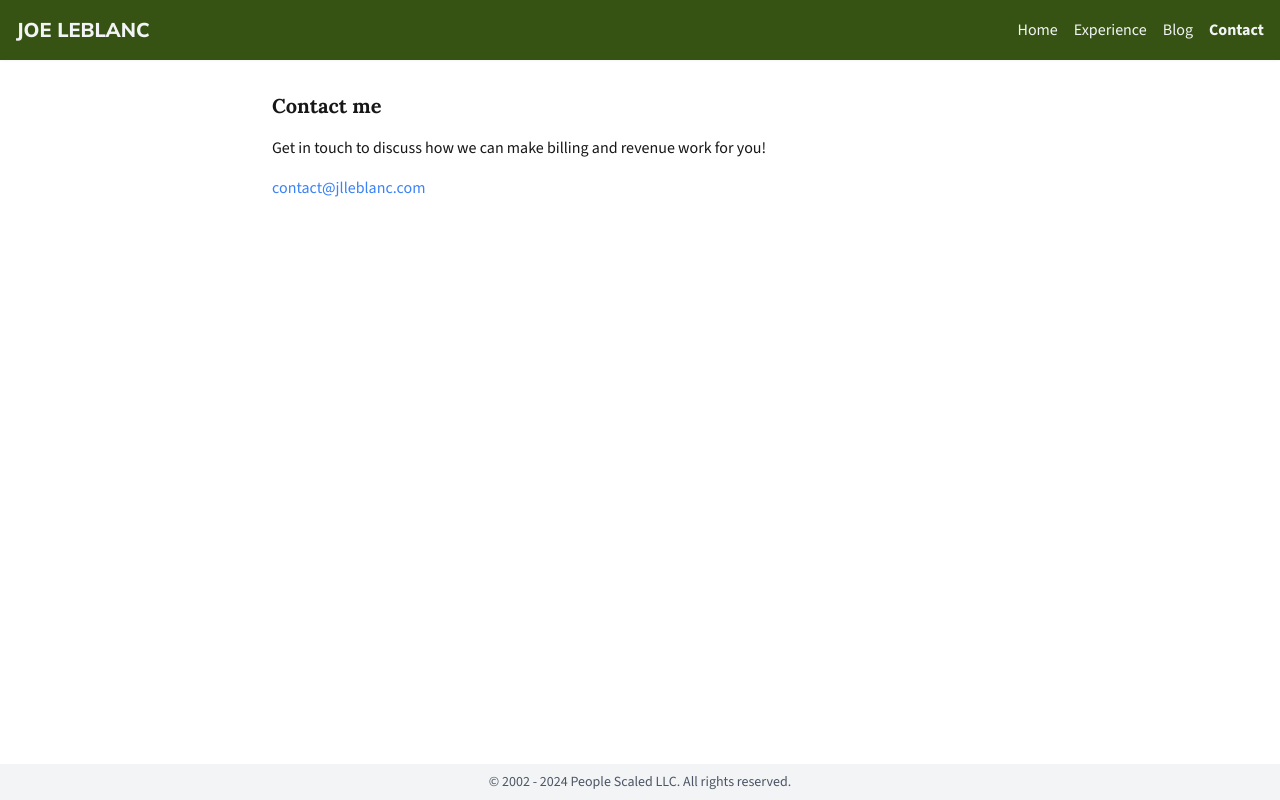
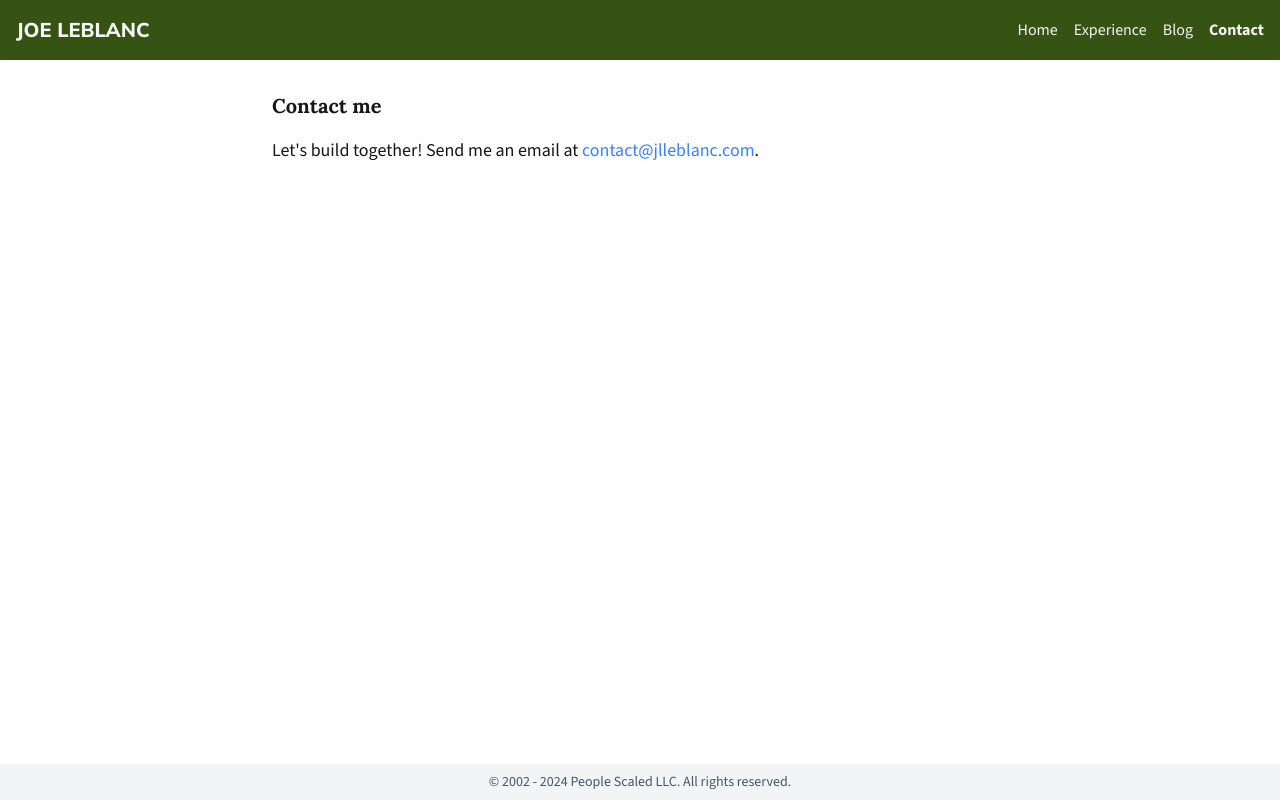
Before and after one commit to jlleblanc/jlleblanc.github.io, a Next.js app: page /jlleblanc.github.io/contact in a window 1280 px wide. Built offline with nearby package versions, Linux system fonts and the light colour scheme.

Commit message:
Change to the new site title and description

```diff
--- a/src/config/siteConfig.js
+++ b/src/config/siteConfig.js
@@ -1,8 +1,8 @@
 const siteConfig = {
   name: "Joe LeBlanc",
   siteUrl: "https://www.jlleblanc.com",
-  title: "Software Engineering Leadership for RevOps",
-  description: "Delivering today and planning for tomorrow. Expertise in Next.js, Supabase, and billing systems.",
+  title: "Fractional Product Engineering Leadership",
+  description: "Delivering today and planning for tomorrow. Expertise in Next.js, Supabase, and subscription systems.",
   socialLinks: {
     linkedin: "https://www.linkedin.com/in/jlleblanc",
     github: "https://github.com/jlleblanc"
--- a/src/pages/contact.js
+++ b/src/pages/contact.js
@@ -19,12 +19,7 @@ export default function Contact() {
     >
       <div className="container mx-auto px-4 max-w-3xl">
         <h2 className="text-xl font-bold mb-4">Contact me</h2>
-        <p className="mb-4">Get in touch to discuss how we can make billing and revenue work for you!</p>
-        <p>
-          <Link className="text-blue-500" href="mailto:contact@jlleblanc.com?subject=I'm ready to bill my customers!">
-          contact@jlleblanc.com
-          </Link>
-        </p>
+        <p className="mb-4 text-lg">Let&apos;s build together! Send me an email at <Link className="text-blue-500" href="mailto:contact@jlleblanc.com?subject=I'm ready to bill my customers!">contact@jlleblanc.com</Link>. </p>
       </div>
     </Layout>
   )
```
